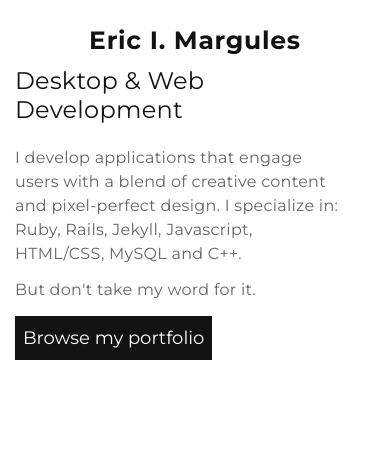
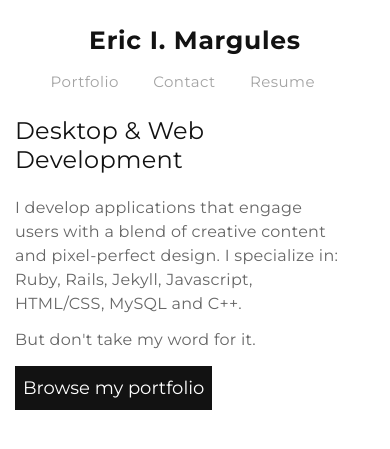
Before and after one commit to ericmargules/ericmargul.es, a Jekyll site: the page index_mockup.html, which Jekyll copies as it is, in a window 390 px wide. Shown: the top 449 px of the page. Built offline with Jekyll 4.4.1, drawn with Linux system fonts in a browser that asks for light colours.

Commit message:
copy revisions to index page

```diff
--- a/index_mockup.html
+++ b/index_mockup.html
@@ -9,6 +9,13 @@
 				<nav>
 					<div id="logo">
 						<a href="#">Eric I. Margules</a>
+					</div>
+					<div id="mobilenav">
+						<ul id="primarynav">
+							<li><a href="#">Portfolio</a></li>
+							<li><a href="#">Contact</a></li>
+							<li><a href="#">Resume</a></li>
+						</ul>
 					</div>
 					<div id="topnav">
 						<ul id="primarynav">
--- a/main_mockup.css
+++ b/main_mockup.css
@@ -32,7 +32,6 @@
 
 header {
 
-  height: 100vh;
   float: left;
   display: inline-block;
 
@@ -89,7 +88,7 @@
 #mobilenav {
 
   display: none;
-  margin: 0 0 10px 0;
+  margin: 0 0 20px 0;
 
 }
 
@@ -147,7 +146,7 @@
 #main {
 
   margin: 0 0 0 275px;
-
+  max-width: 650px;
 }
 
 #about_content{
@@ -214,12 +213,27 @@
 
 }
 
-
 @media screen and (max-width:799px){
 
   #content {
 
+    padding: 35px 25px;
+
+  }
+
+}
+
+@media screen and (max-width:750px){
+
+  #content {
+
     padding: 15px;
+
+  }
+
+  #main {
+
+    max-width: none;
 
   }
 
```
